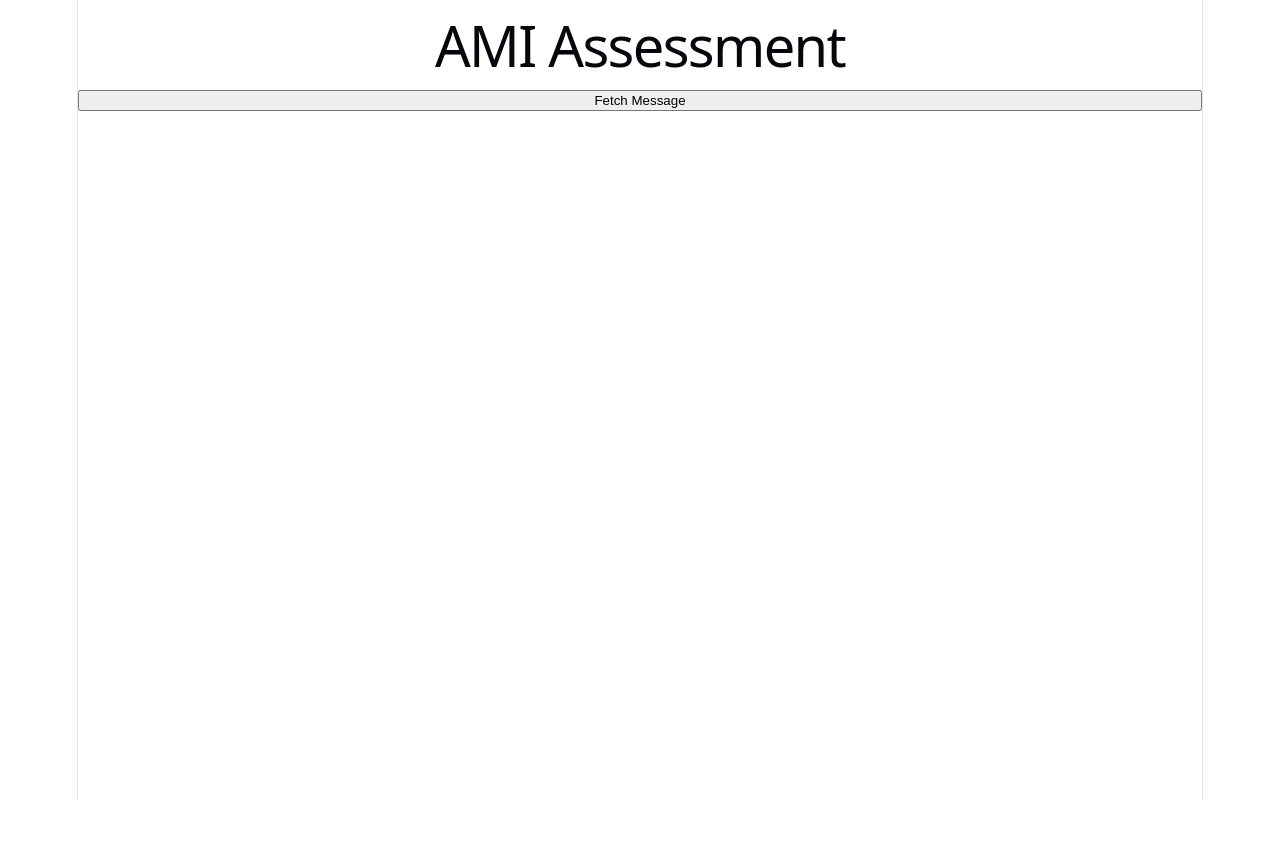
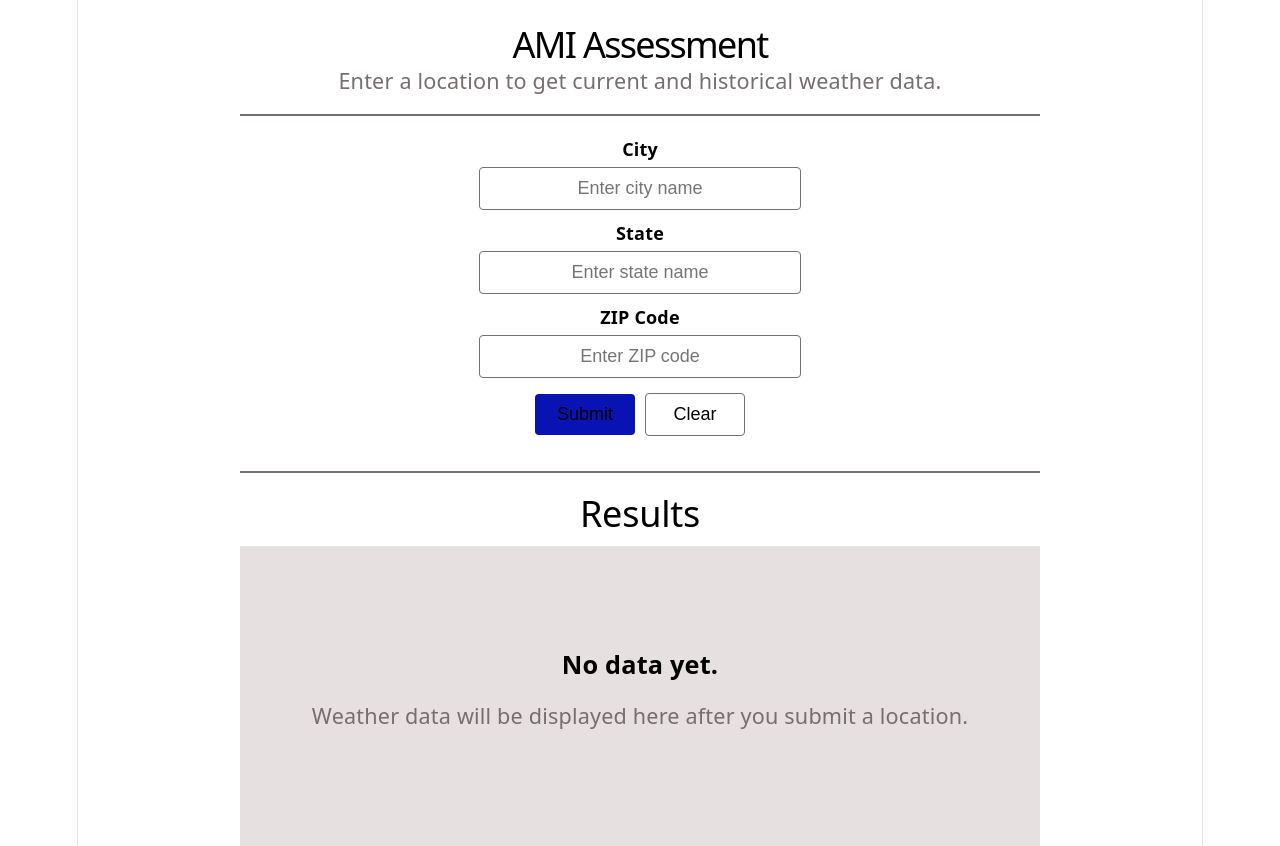
Before and after one commit to Cmliakos/ami-assessment, a React (Vite) app in the folder client/: page / in a window 1280 px wide. Before the commit the page ends 800 px from the top, so only its background shows below. Built offline with nearby package versions, Linux system fonts and the light colour scheme.

Commit message:
Build initial weather search UI

```diff
--- a/client/src/App.css
+++ b/client/src/App.css
@@ -1 +1,81 @@
-/* CSS */
+body {
+    background-color: #ffffff;
+}
+
+.title {
+  font-size: 2em;
+  margin-bottom: 10px;
+  color: #000000;
+}
+
+#subtitle {
+  font-size: 1.2em;
+  margin-bottom: 20px;
+  color: #776e6e;
+  border-bottom: 2px solid #776e6e;
+  padding-bottom: 20px;
+  width: 800px;
+}
+
+input {
+  padding: 10px;
+  font-size: 1em;
+  background-color: #ffffff;
+  border: 1px solid #776e6e;
+  text-align: center;
+  width: 300px;
+  border-radius: 4px;
+  margin-bottom: 10px;
+  color: #000000;
+}
+
+label {
+  display: block;
+  margin-bottom: 5px;
+  font-weight: bold;
+  color: #000000;
+}
+
+button {
+  padding: 10px 20px;
+  font-size: 1em;
+  background-color: #776e6e;
+  background-color: #0912b2;
+  border: none;
+  border-radius: 4px;
+  cursor: pointer;
+  margin-top: 10px;
+  width: 100px;
+  margin: 5px;
+}
+
+#clearButton {
+    background-color: #ffffff;
+    border: 1px solid #776e6e;
+    color: #000000;
+}
+
+#resultsTitle {
+  font-size: 2em;
+  margin-top: 30px;
+  margin-bottom: 10px;
+  color: #000000;
+  border-top: 2px solid #776e6e;
+  padding-top: 20px;
+  width: 800px;
+}
+
+.results {
+  font-size: 1.2em;
+  color: #776e6e;
+  width: 800px;
+  height: 300px;
+  background-color: #e6e0e0;
+  text-align: center;
+  padding-top: 80px;
+  height: 220px;
+}
+
+#noData {
+  color: #000000;
+}
--- a/client/src/App.jsx
+++ b/client/src/App.jsx
@@ -14,12 +14,50 @@ async function fetchMessage() {
   }
 }
 
+async function clearResults() {
+  const stateInput = document.getElementById('state');
+  const cityInput = document.getElementById('city');
+  const zipInput = document.getElementById('zip');
+  const resultsDiv = document.querySelector('.results');
+  const noDataMessage = document.getElementById('noData');
+  stateInput.value = '';
+  cityInput.value = '';
+  zipInput.value = '';
+  setMessage('');
+}
+
   return (
     <>
-    <h1>AMI Assessment</h1>
+    <center>
+    <h1 class="title">AMI Assessment</h1>
+    <p id="subtitle">Enter a location to get current and historical weather data.</p>
 
-    <button onClick={fetchMessage}>Fetch Message</button>
-    <p>{message}</p>
+    <label>City</label>
+    <input type="text" id="city" name="city" placeholder="Enter city name" />
+    <br />
+    <label>State</label>
+    <input type="text" id="state" name="state" placeholder="Enter state name" />
+    <br />
+    <label>ZIP Code</label>
+    <input type="text" id="zip" name="zip" placeholder="Enter ZIP code" />
+    <br />
+
+    <div>
+    <button onClick={fetchMessage}>Submit</button>
+
+    <button id="clearButton" onClick={clearResults}>
+      Clear
+    </button>
+    </div>
+
+    <h2 id="resultsTitle" class="title">Results</h2>
+
+    <div class="results">
+      <h3 id="noData">No data yet.</h3>
+       <p>{message}</p>
+      <p>Weather data will be displayed here after you submit a location.</p>
+    </div>
+    </center>
     </>
   );
 }
```
